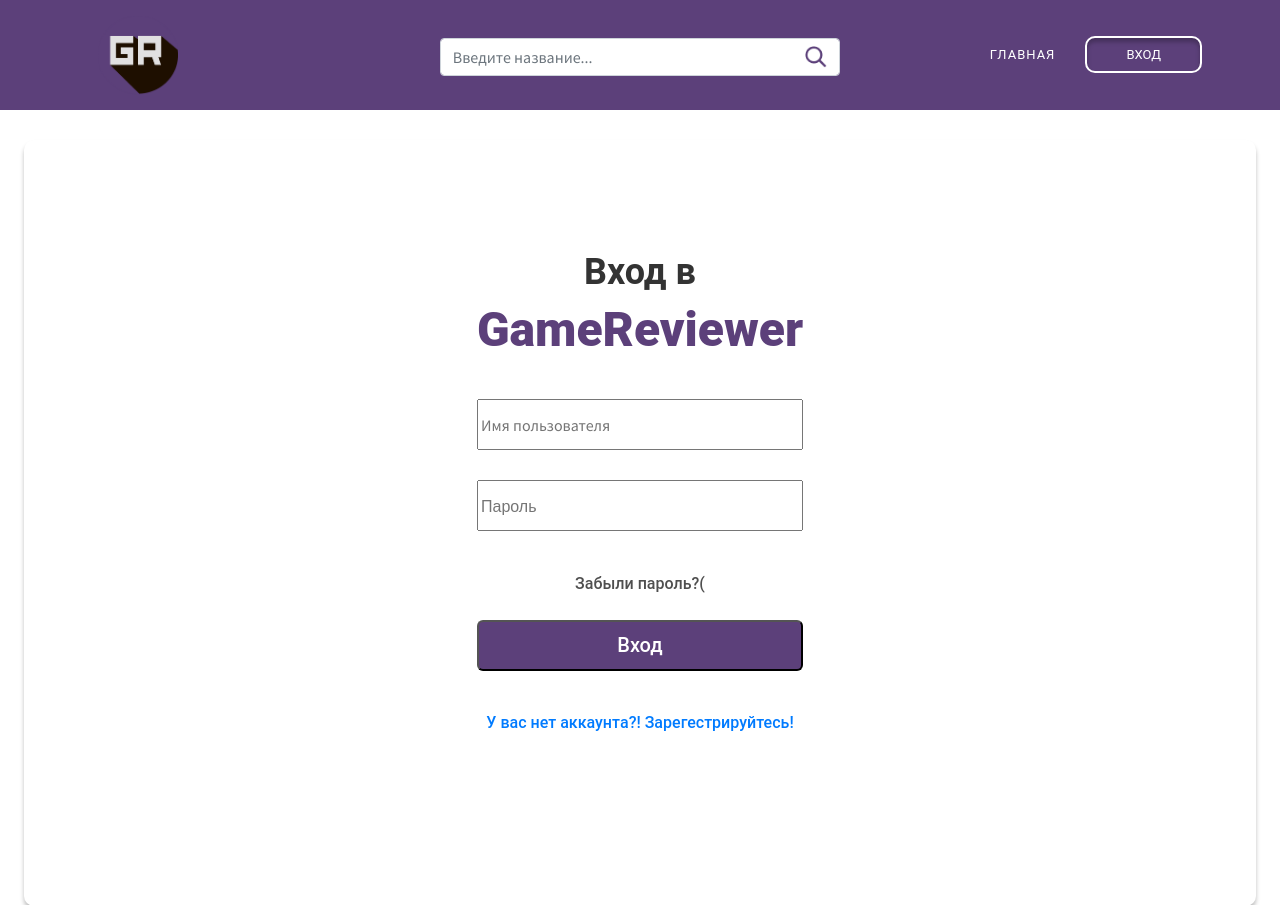
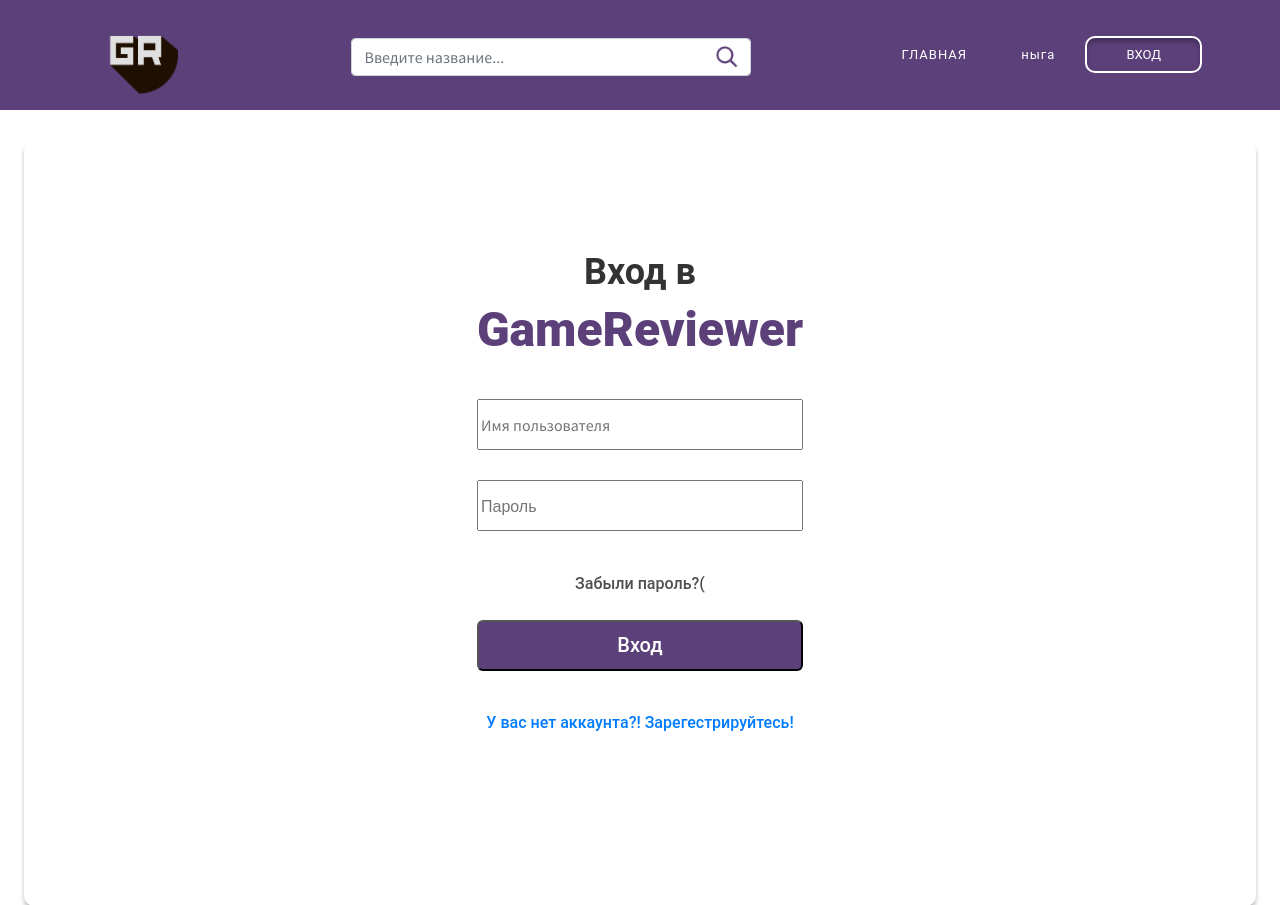
Before and after one commit to CyrilStrone/game-reviewer, a Django app: page /accounts/login/ in a window 1280 px wide. Shown: the top 905 px of the page. Run offline with Django 3.2, Linux system fonts and the light colour scheme; some libraries are stand-ins or nearby versions.

Commit message:
Ну это да

```diff
--- a/templates/include/header.html
+++ b/templates/include/header.html
@@ -29,7 +29,7 @@
                 </form>
                 </li>
                 <li class="active">
-                    <a href="/">ГЛАВНАЯ</a>
+                    <a href="/">ГЛАВНАЯ ныга</a>
                 </li>
 
                 <li>
```
